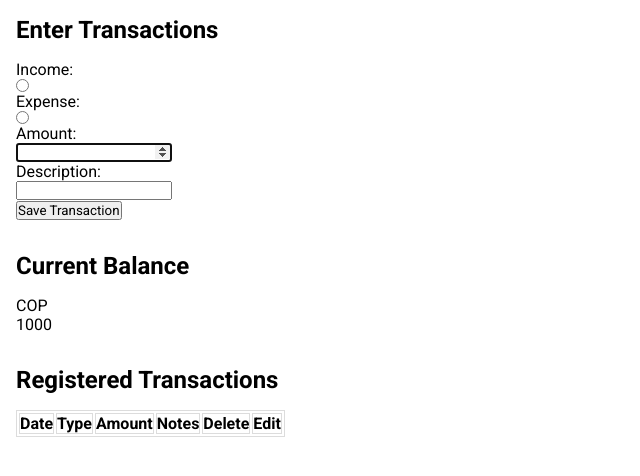
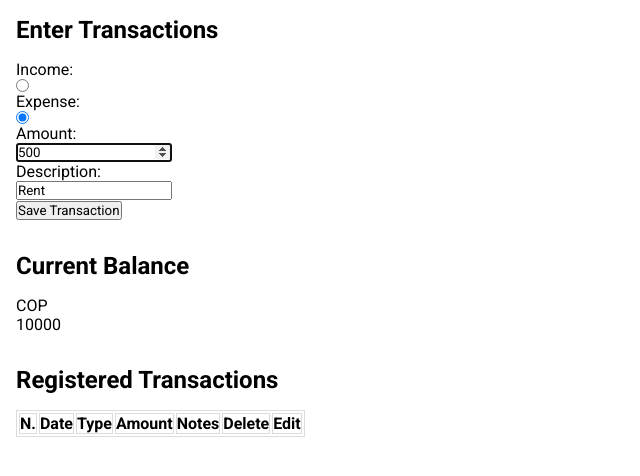
Before and after one commit to kernel688/footprints, a website built with Parcel: page index.html in a window 1280 px wide. Shown: the whole page, without its empty margins (0-640 px from the left). Built offline with nearby package versions, Linux system fonts and the light colour scheme.

Commit message:
added dummy values to inputs and trx No to table

```diff
--- a/index.html
+++ b/index.html
@@ -12,9 +12,9 @@
         <h2 class="section-title">Enter Transactions</h2>
         <form class="form">
             <label>Income: <input class="form-input" type="radio" name="trx-type" value="Income" id="trx-type-income"></label>
-            <label>Expense: <input class="form-input" type="radio" name="trx-type" value="Expense" id="trx-type-expense"></label>
-            <label>Amount: <input class="form-input" type="number" id="trx-amount" autofocus></label>
-            <label>Description: <input class="form-input" type="text" id="trx-description"></label>
+            <label>Expense: <input class="form-input" type="radio" name="trx-type" value="Expense" id="trx-type-expense" checked></label>
+            <label>Amount: <input class="form-input" type="number" id="trx-amount" value="500" autofocus></label>
+            <label>Description: <input class="form-input" type="text" id="trx-description" value="Rent"></label>
             <input class="form-submit" type="button" value="Save Transaction" id="submitButton">
         </form>
     </section>
@@ -23,7 +23,7 @@
         <h2 class="section-title">Current Balance</h2>
         <div class="balance">
             <p class="balance-currency">COP</p>
-            <p class="balance-amount" id="currentBalance">1000</p>
+            <p class="balance-amount" id="currentBalance">10000</p>
         </div>
     </section>
 
@@ -32,6 +32,7 @@
         <div class="transactions">
             <table class="transactions-table">
                 <tr class="transactions-table-header" id="transactions-table-header">
+                    <th>N.</th>
                     <th>Date</th>
                     <th>Type</th>
                     <th>Amount</th>
```
